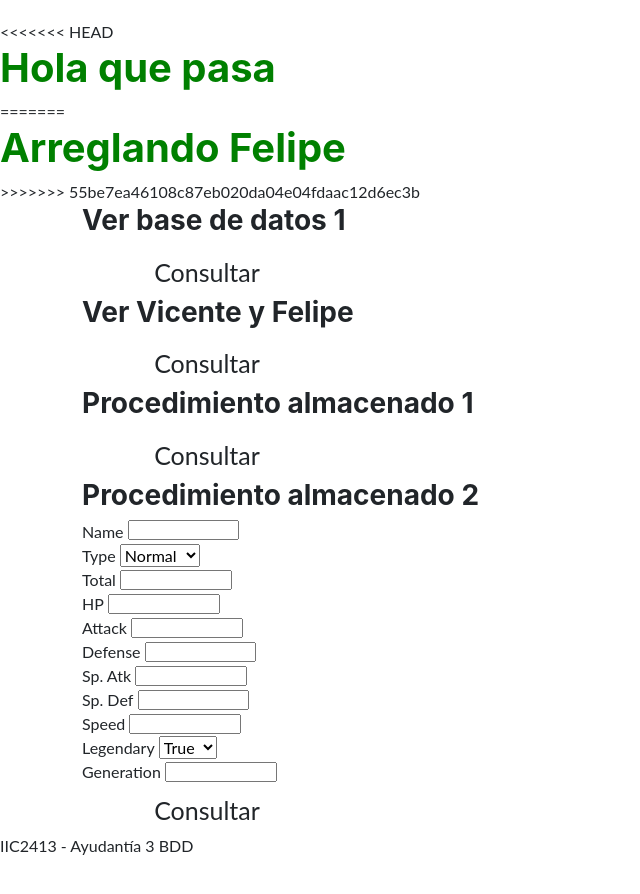
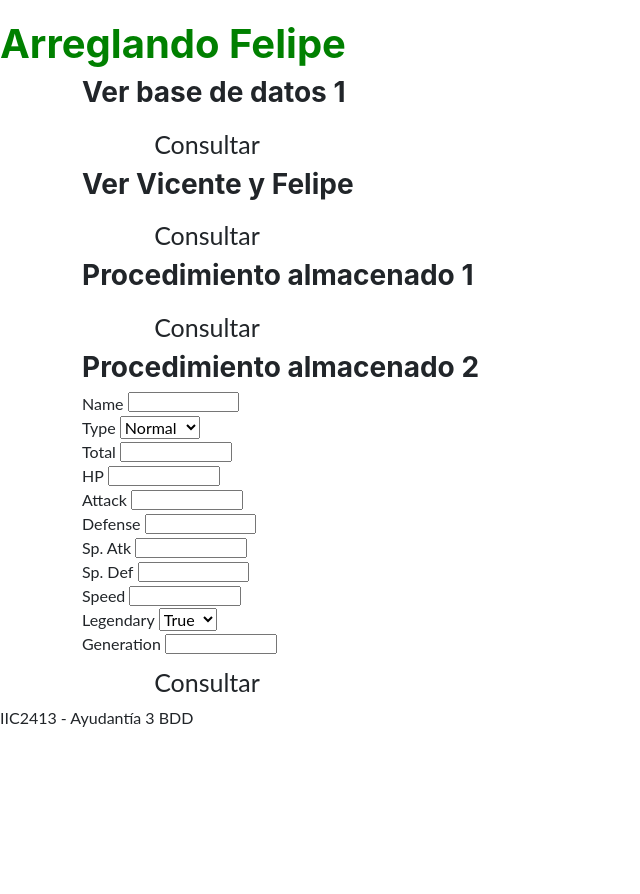
Before and after one commit to mtgil2/Grupo-11, a PHP site: page / in a window 1280 px wide. Shown: the part 60-954 px from the top of the page, without its empty margins (0-640 px from the left). After the commit the page ends 787 px from the top, so only its background shows below. Run offline with PHP 8.4, Linux system fonts and the light colour scheme.

Commit message:
nadie entiende git

```diff
--- a/index.php
+++ b/index.php
@@ -1,13 +1,9 @@
 <?php include('./templates/header.html');   ?>
     <body>
         <div class='main'>
-<<<<<<< HEAD
-            <h1 class='title'>Hola que pasa
 
-            </h1>
-=======
             <h1 class='title'>Arreglando Felipe</h1>
->>>>>>> 55be7ea46108c87eb020da04e04fdaac12d6ec3b
+
             <div class='container'>
                 <h3>Ver base de datos 1</h3>
                 <form  action='./queries/bdd1.php' method='GET'>
```
